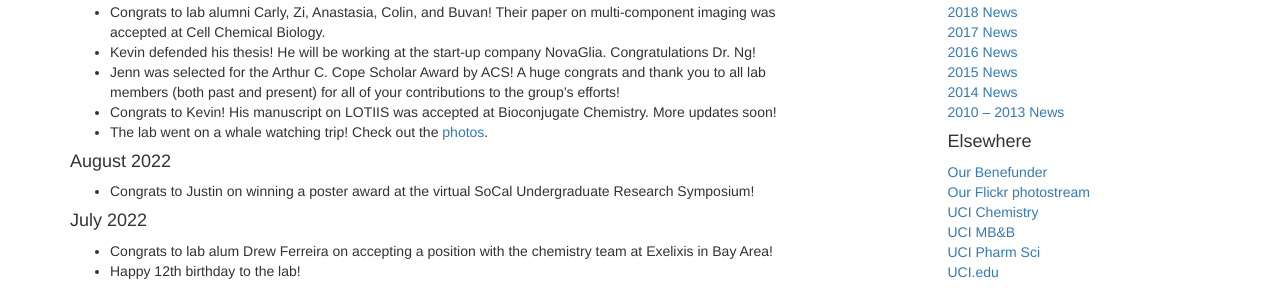
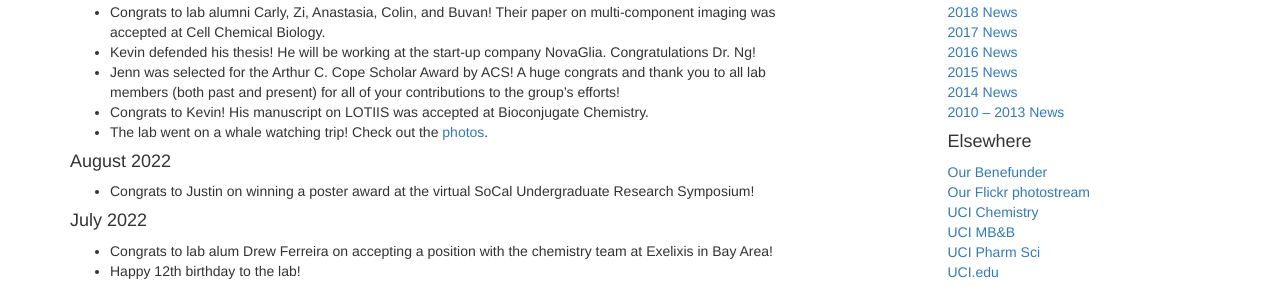
Before and after one commit to c-bun/Prescher-Lab-Site, a Jekyll site: the page built from _posts/2022-01-01-2022-News.markdown, in a window 1280 px wide. Shown: the part 308-599 px from the top of the page. Built offline with Jekyll 4.4.1, drawn with Linux system fonts in a browser that asks for light colours; comment, search, counter and statistics services are not loaded.

Commit message:
PrescherLab_October2022_Update2

```diff
--- a/_posts/2022-01-01-2022-News.markdown
+++ b/_posts/2022-01-01-2022-News.markdown
@@ -11,7 +11,7 @@ categories: group_update
 - Kevin defended his thesis! He will be working at the start-up company NovaGlia.
  Congratulations Dr. Ng!
 - Jenn was selected for the Arthur C. Cope Scholar Award by ACS! A huge congrats and thank you to all lab members (both past and present) for all of your contributions to the group's efforts!
-- Congrats to Kevin! His manuscript on LOTIIS was accepted at Bioconjugate Chemistry. More updates soon!
+- Congrats to Kevin! His manuscript on LOTIIS was accepted at Bioconjugate Chemistry.
 - The lab went on a whale watching trip! Check out the [photos](https://www.flickr.com/photos/194141943@N06).
 
 #### August 2022
```
